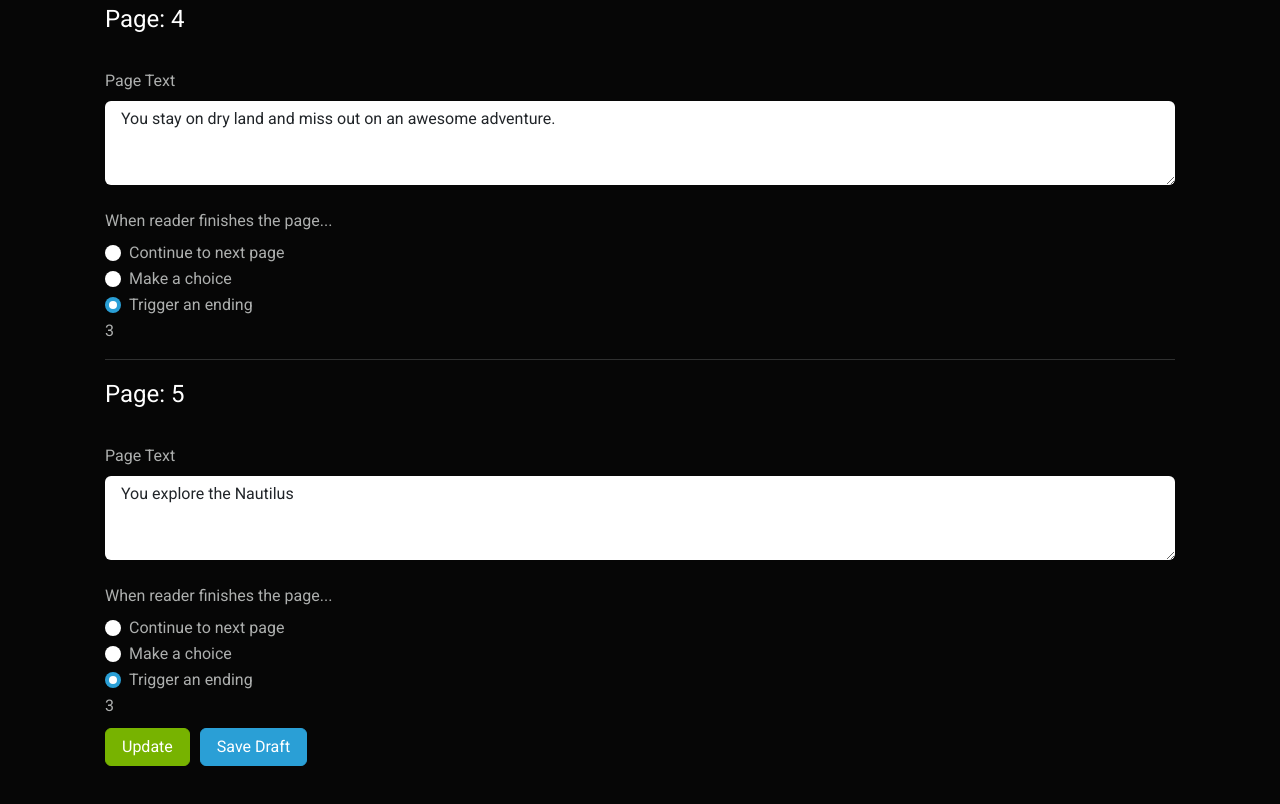
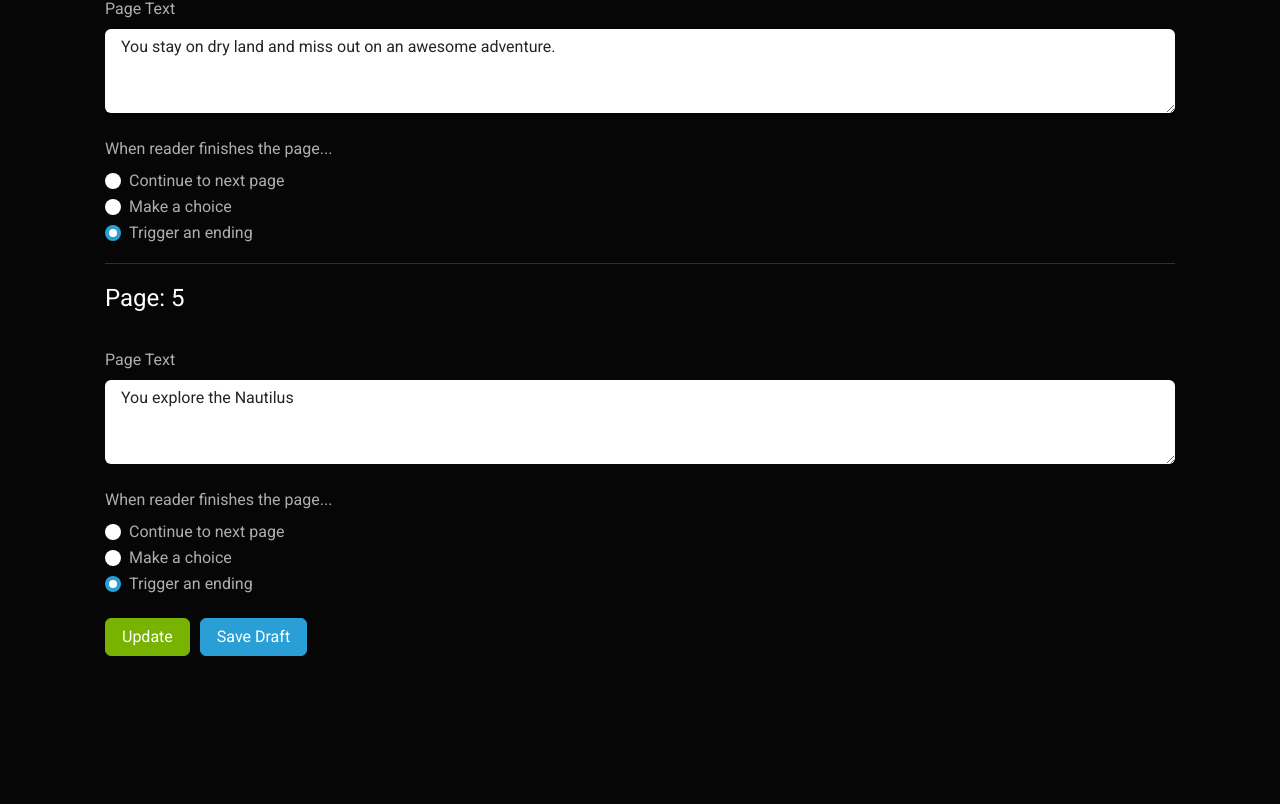
Before and after one commit to jadenmounteer/createYourOwnAdventure, an Angular app: page /createOrEditStory/1 in a window 1280 px wide. Shown: the part 1698-2502 px from the top of the page. After the commit the page ends 2434 px from the top, so only its background shows below. Built offline with nearby package versions, Linux system fonts and the light colour scheme.

Commit message:
Style updates

```diff
--- a/src/app/create-or-edit-story/create-or-edit-story.component.html
+++ b/src/app/create-or-edit-story/create-or-edit-story.component.html
@@ -82,7 +82,7 @@
           Trigger an ending
         </label>
       </div>
-      <div>{{ page.whenReaderFinishesPage }}</div>
+
       <!-- Choices -->
       <div *ngIf="page.whenReaderFinishesPage === 2">
         <div *ngFor="let choice of page.choices">
--- a/src/app/create-or-edit-story/create-or-edit-story.component.scss
+++ b/src/app/create-or-edit-story/create-or-edit-story.component.scss
@@ -10,7 +10,7 @@
   display: flex;
   flex-direction: column;
   gap: 10px;
-  margin-top: 10px;
+  margin-top: 20px;
 
   @include breakpoint(medium) {
     max-width: 300px;
```
